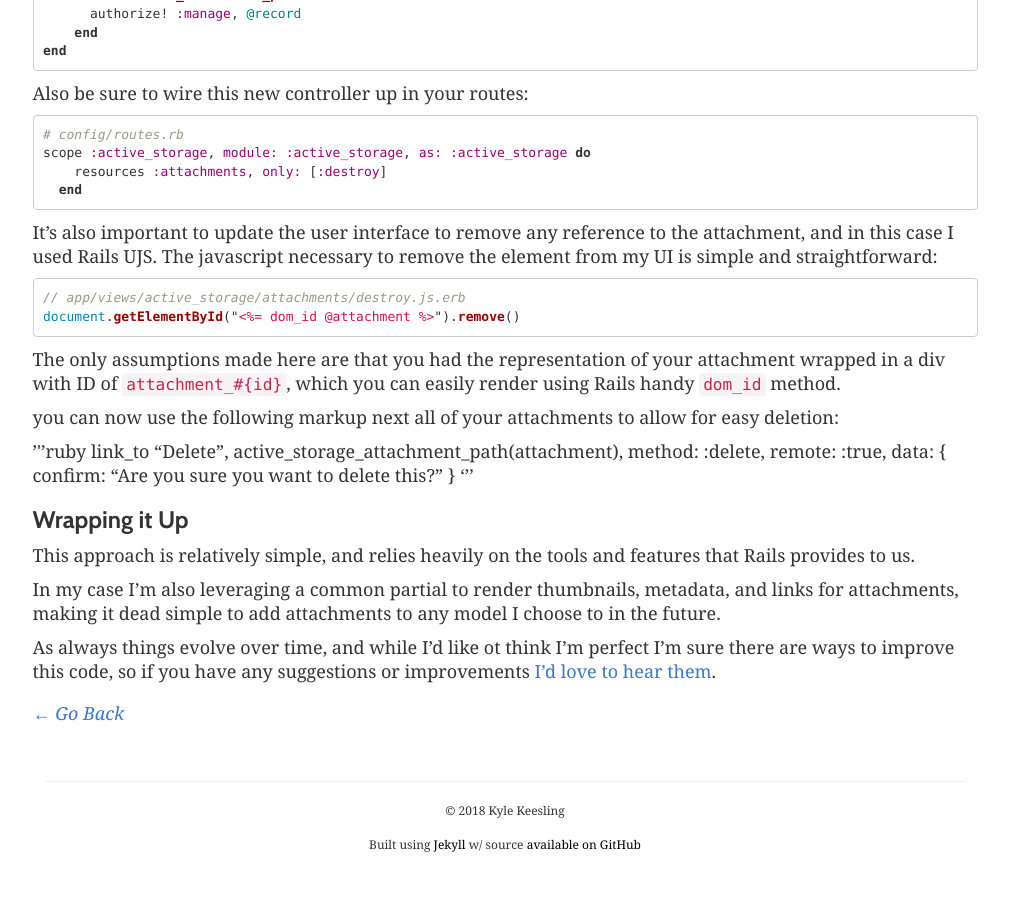
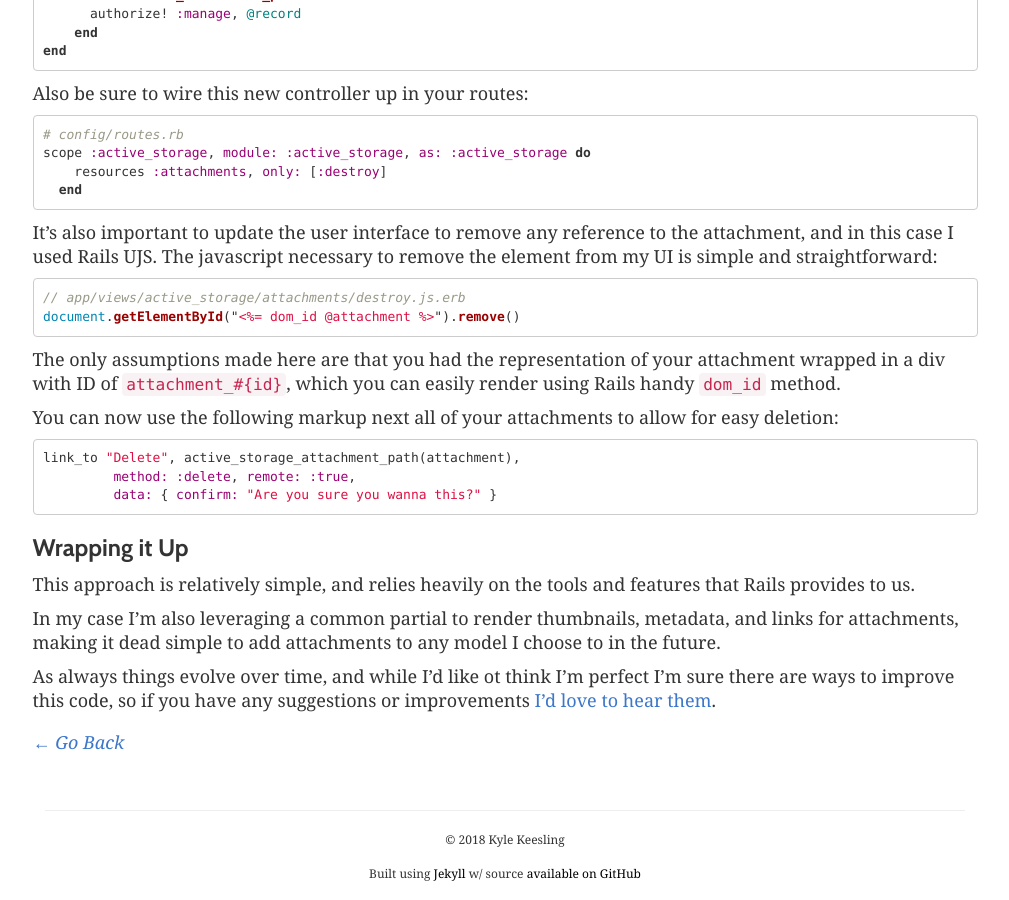
Before and after one commit to kylekeesling/kylekees, a Jekyll site: the page built from _posts/2018/2018-12-03-activestorage-management-trick.md, in a window 1280 px wide and 900 px high, scrolled down 1254 px. Shown: the whole window, without its empty margins (135-1144 px from the left). Built offline with Jekyll 4.4.1, drawn with Linux system fonts in a browser that asks for light colours; nearby versions of some CDN libraries; some web fonts are replaced; comment, search, counter and statistics services are not loaded; before the commit the page ends 2125 px from its top, so only the background shows below that.

Commit message:
Editing on a phone is hard

````diff
--- a/_posts/2018/2018-12-03-activestorage-management-trick.md
+++ b/_posts/2018/2018-12-03-activestorage-management-trick.md
@@ -67,13 +67,13 @@ document.getElementById("<%= dom_id @attachment %>").remove()
 
 The only assumptions made here are that you had the representation of your attachment wrapped in a div with ID of `attachment_#{id}`, which you can easily render using Rails handy `dom_id` method.
 
-you can now use the following markup next all of your attachments to allow for easy deletion:
+You can now use the following markup next all of your attachments to allow for easy deletion:
 
-'''ruby
+```ruby
 link_to "Delete", active_storage_attachment_path(attachment),
          method: :delete, remote: :true,
-         data: { confirm: "Are you sure you want to delete this?" }
-'''
+         data: { confirm: "Are you sure you wanna this?" }
+```
 
 
 ### Wrapping it Up
````
